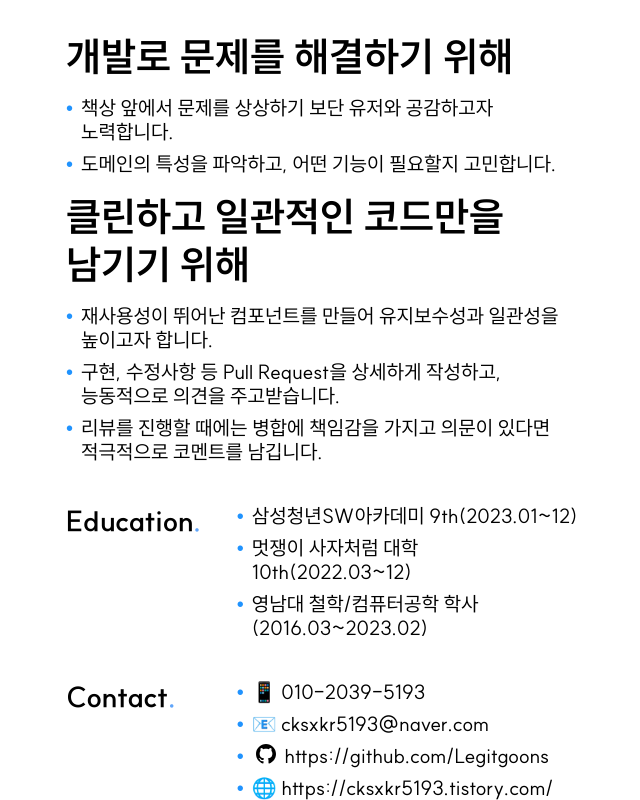
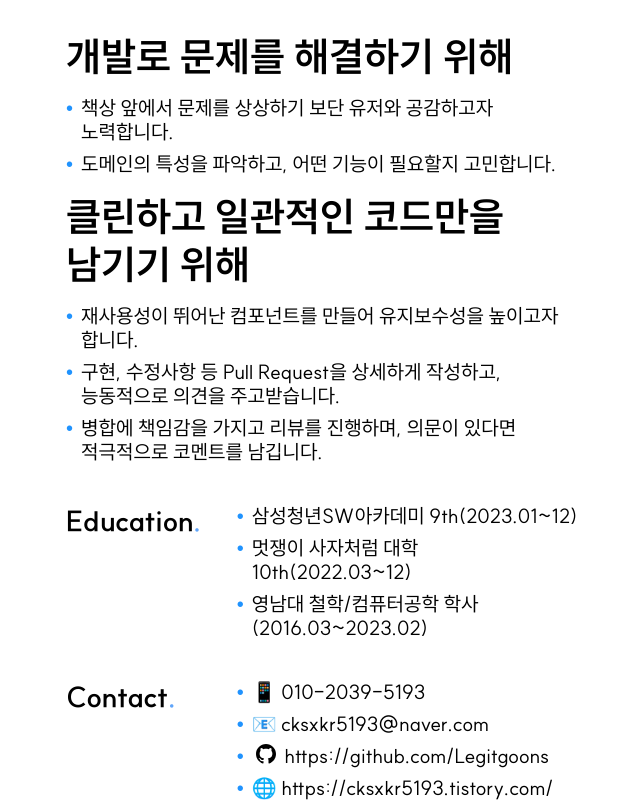
Before and after one commit to Legitgoons/Resume, a Next.js app: page / in a window 1280 px wide. Shown: the part 644-1444 px from the top of the page, without its empty margins (318-958 px from the left). Built offline with nearby package versions, Linux system fonts and the light colour scheme.

Commit message:
Chore: Intro 텍스트 수정

```diff
--- a/src/app/components/intro/Intro.tsx
+++ b/src/app/components/intro/Intro.tsx
@@ -16,15 +16,14 @@ export default function Intro() {
         <h2 className="h1b">클린하고 일관적인 코드만을 남기기 위해</h2>
         <ul className="p2r flex flex-col gap-y-2">
           <BulletSentence>
-            재사용성이 뛰어난 컴포넌트를 만들어 유지보수성과 일관성을 높이고자
-            합니다.
+            재사용성이 뛰어난 컴포넌트를 만들어 유지보수성을 높이고자 합니다.
           </BulletSentence>
           <BulletSentence>
             구현, 수정사항 등 Pull Request을 상세하게 작성하고, 능동적으로
             의견을 주고받습니다.
           </BulletSentence>
           <BulletSentence>
-            리뷰를 진행할 때에는 병합에 책임감을 가지고 의문이 있다면 적극적으로
+            병합에 책임감을 가지고 리뷰를 진행하며, 의문이 있다면 적극적으로
             코멘트를 남깁니다.
           </BulletSentence>
         </ul>
```
